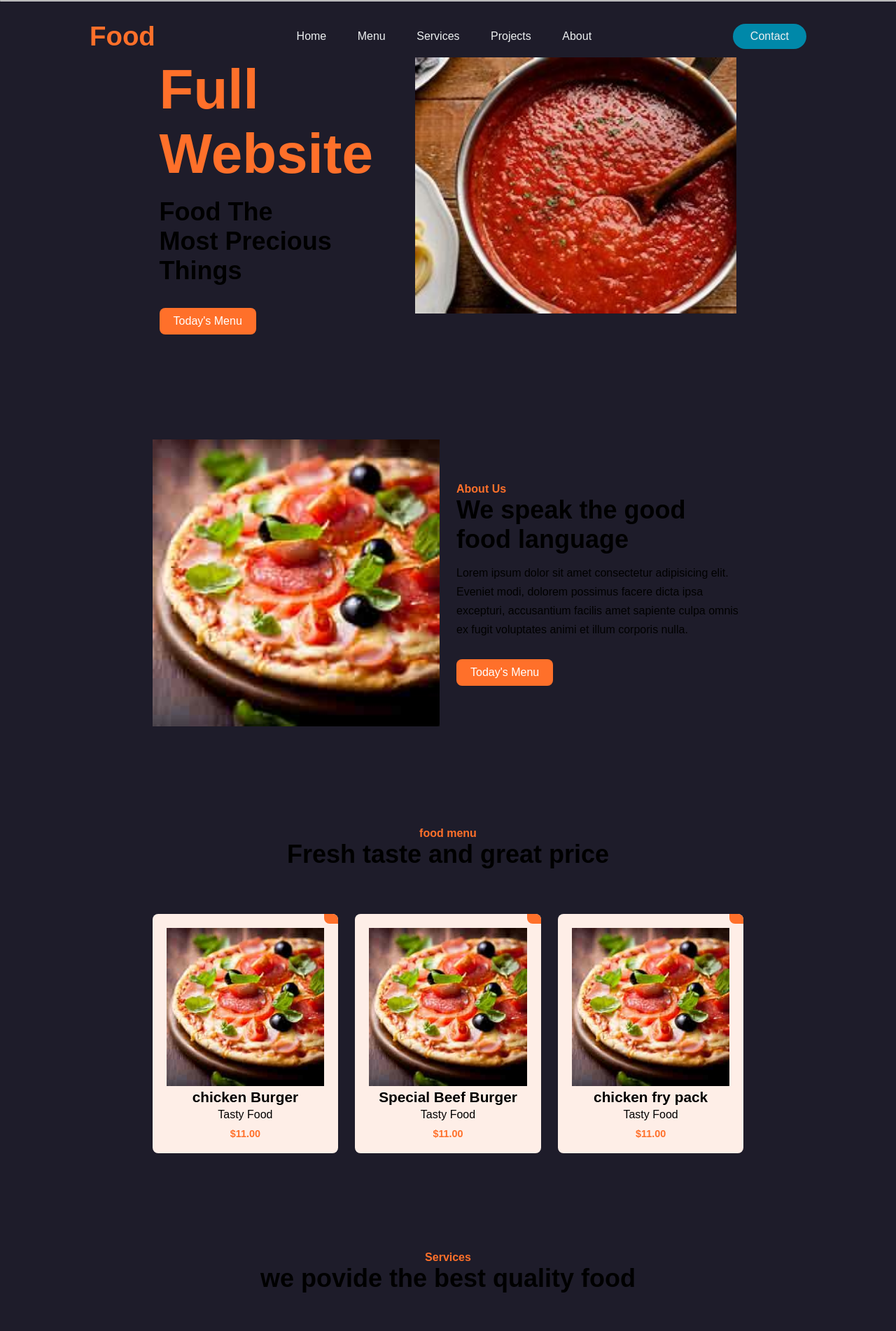
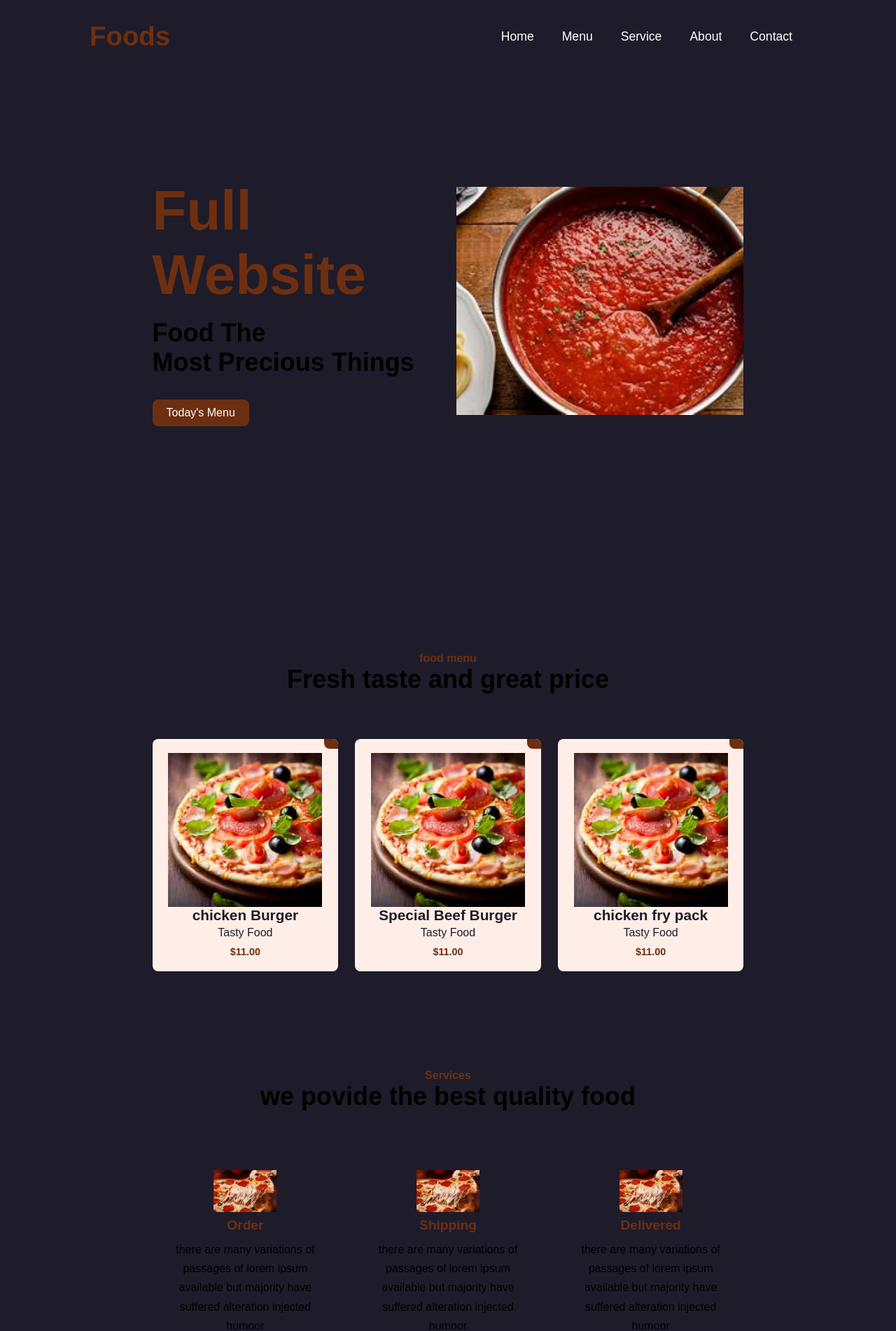
Before and after one commit to Hlalumisaba12/start, a plain HTML site: page index.html in a window 1280 px wide. Shown: the top 1902 px of the page at 70% size. Drawn offline with Linux system fonts and the light colour scheme.

Commit message:
first git

```diff
--- a/index.html
+++ b/index.html
@@ -11,20 +11,20 @@
   <body>
     <header>
 
-      <a href="#" class="logo">Food</a>
+      <a href="#" class="logo">Foods</a>
       <div class="bx bx-menu" id="menu-icon"></div>
 
 
-      <nav>
-        <ul class="nav-links">
+
+      <ul class="navbar">
           <li><a href="#home">Home</a></li>
           <li><a href="#menu">Menu</a></li>
-          <li><a href="#service">Services</a></li>
-          <li><a href="#projects">Projects</a></li>
+          <li><a href="#service">Service</a></li>
           <li><a href="#about">About</a></li>
-        </ul>
-      </nav>
-      <a class="cta" href="#"><button>Contact</button></a>
+          <li><a href="#contact">Contact</a></li>
+      </ul>
+
+
     </header>
 
     <!--home start-->
@@ -34,7 +34,7 @@
         <div class="home-text">
           <h1>Full Website</h1>
           <h2>Food The <br> Most Precious Things</h2>
-          <a href="#" class="btn">Today's Menu</a>
+          <a href="#" class="button">Today's Menu</a>
         </div>
 
         <div class="home-img">
@@ -43,22 +43,8 @@
       </div>
     </section>
 
-    <!--about start-->
-    <section class="about" id="about">
-      <div class="about-img">
-        <img src="images/download (1).jfif">
-      </div>
+    <!--menu start-->
 
-      <div class="about-text">
-        <span>About Us</span>
-        <h2>We speak the good <br> food language</h2>
-        <p>Lorem ipsum dolor sit amet consectetur adipisicing elit. Eveniet modi, dolorem possimus facere dicta ipsa excepturi, accusantium facilis amet sapiente culpa omnis ex fugit voluptates animi et illum corporis nulla.
-        </p>
-        <a href="#" class="btn">Today's Menu</a>
-      </div>
-    </section>
-
-    <!--menu start-->
     <section class="menu" id="menu">
       <div class="heading">
         <span>food menu</span>
@@ -99,6 +85,7 @@
     </section>
 
     <!--service start-->
+
     <section class="service" id="Services">
       <div class="heading">
         <span>Services</span>
@@ -107,24 +94,85 @@
 
       <div class="service-container">
         <div class="s-box">
-          <img src="images/download (1).jfif">
+          <img src="images/download (2).jfif">
           <h3>Order</h3>
           <p>there are many variations of passages of lorem ipsum available but majority have suffered alteration injected humoor</p>
         </div>
 
         <div class="s-box">
-          <img src="images/download (1).jfif">
+          <img src="images/download (2).jfif">
           <h3>Shipping</h3>
           <p>there are many variations of passages of lorem ipsum available but majority have suffered alteration injected humoor</p>
         </div>
 
         <div class="s-box">
-          <img src="images/download (1).jfif">
+          <img src="images/download (2).jfif">
           <h3>Delivered</h3>
           <p>there are many variations of passages of lorem ipsum available but majority have suffered alteration injected humoor</p>
         </div>
       </div>
     </section>
 
+    <!--about start-->
+    <section class="about" id="about">
+      <div class="about-img">
+        <img src="images/download (1).jfif">
+      </div>
+
+      <div class="about-text">
+        <span>About Us</span>
+        <h2>We speak the good <br> food language</h2>
+        <p>Lorem ipsum dolor sit amet consectetur adipisicing elit. Eveniet modi, dolorem possimus facere dicta ipsa excepturi, accusantium facilis amet sapiente culpa omnis ex fugit voluptates animi et illum corporis nulla.
+        </p>
+        <a href="#" class="button">Learn More</a>
+      </div>
+    </section>
+
+    <!---call to action-->
+
+    <section class="cta">
+      <h2>We make quality food <br>Everyday</h2>
+      <a href="#" class="button">Let's talk</a>
+    </section>
+
+    <!----footer start-->
+
+    <section id="ontact">
+      <div class="footer">
+        <div class="main">
+          <div class="col">
+            <h4>Menu-Links</h4>
+            <ul>
+              <li><a href="#">Home</a> </li>
+              <li><a href="#">Menu</a> </li>
+              <li><a href="#">Service</a> </li>
+              <li><a href="#">About</a> </li>
+              <li><a href="#">Contact</a>> </li>
+            </ul>
+          </div>
+
+          <div class="col">
+            <h4>Our Service</h4>
+            <ul>
+              <li><a href="#">Web Design</a></li>
+              <li><a href="#">Web Development</a></li>
+              <li><a href="#">Marketing</a></li>
+              <li><a href="#">Product Management</a></li>
+              <li><a href="#">graphic Design</a></li>
+            </ul>
+          </div>
+
+          <div class="col">
+            <h4>Information</h4>
+            <ul>
+              <li><a href="#">About Us</a></li>
+              <li><a href="#">delivery information</a></li>
+              <li><a href="#">Privacy</a></li>
+              <li><a href="#">Terms and Conditions</a></li>
+            </ul>
+          </div>
+        </div>
+      </div>
+    </section>
   </body>
 </html>
--- a/styles.css
+++ b/styles.css
@@ -6,16 +6,22 @@
   scroll-behavior: smooth;
   list-style: none;
   text-decoration: none;
+
 }
 
 section {
   background-color: #1e1c2a;
 }
 
+.body {
+  color: var(--text-color);
+  background-color: var(--background-color);
+}
+
 :root {
-  --main-color: #ff702a;
+  --main-color: #6e2f10;
+  --background-color: #1e1c2a;
   --text-color: #fff;
-
   --big-font: 5rem;
   --h2-font: 2.25rem;
   --p-font: 0.9rem;
@@ -24,14 +30,6 @@ section {
 ::selection {
   background: var(--main-color);
   color: #fff;
-}
-
-li, a, button {
-  font-family: "Montserrat" sans-serif;
-  font-weight: 500;
-  font-size: 16px;
-  color: #edf0f1;
-  text-decoration: none;
 }
 
 header {
@@ -44,6 +42,7 @@ header {
   justify-content: space-between;
   align-items: center;
   padding: 30px 10%;
+  background: var(--background-color);
 }
 
 .logo {
@@ -53,20 +52,23 @@ header {
   cursor: pointer;
 }
 
-.nav-links {
-  list-style: none;
+.navbar {
+  display: flex;
 }
 
-.nav-links li {
-  display: inline-block;
-  padding: 0px 20px;
+.navbar a {
+  color: var(--text-color);
+  font-size: 1.1rem;
+  padding: 10px 20px;
+  font-weight: 500;
 }
 
-.nav-links li a {
+
+.navbar li a {
   transition: all 0.3s ease 0s;
 }
 
-.nav-links li a:hover {
+.navbar li a:hover {
   color: #0088a9;
 }
 
@@ -80,11 +82,13 @@ section {
   padding: 70px 17%;
 }
 
-.home-section {
-  display: flex;
-  flex-direction: row;
-  padding: 10px;
-  gap: 5px;
+.home-section{
+  width: 100%;
+  min-height: 90vh;
+  display: grid;
+  grid-template-columns: repeat(2, 1fr);
+  grid-gap: 1.5rem;
+  align-items: center;
 }
 
 .home-img img{
@@ -103,17 +107,12 @@ section {
   margin: 1rem 0 2rem;
 }
 
-.btn {
+.button {
   display: inline-block;
   padding: 10px 20px;
   background: var(--main-color);
   color: #fff;
   border-radius: 0.5rem;
-}
-
-.btn:hover{
-  transform: scale(1.2) translateY(10px);
-  transition: .4s;
 }
 
 .about {
@@ -177,8 +176,14 @@ section {
   border-radius: 0.5rem;
 }
 
+.box-img {
+  width: 220px;
+  height: 220px;
+}
+
 .box-img img{
   width: 100%;
+  height: 100%;
 }
 
 .box h2{
@@ -216,15 +221,36 @@ section {
   margin-top: 4rem;
 }
 
-button {
-  padding: 9px 25px;
-  background-color: rgba(0, 136, 169);
-  border: none;
-  border-radius: 50px;
-  cursor: pointer;
-  transition: all 0.3s ease 0s;
+.s-box {
+  text-align: center;
+  padding: 20px 30px;
 }
 
-button:hover {
-  background-color: rgba(0, 136, 169, 0.8);
+.s-box img{
+  width: 90px;
 }
+
+.s-box h3{
+  margin: 4px 0 10px;
+  color: var(--main-color);
+  font-size: 1.2rem;
+}
+
+.s-box p{
+  line-height: 1.7;
+}
+
+.cta {
+  background: #feeee7;
+  padding: 0;
+  text-align: center;
+  width: 66%;
+  margin: 100px auto;
+  border-radius: 10px;
+}
+
+.cta h2{
+  font-size: 2rem;
+  color: var(--background-color);
+  margin-bottom: 30px;
+}
```
